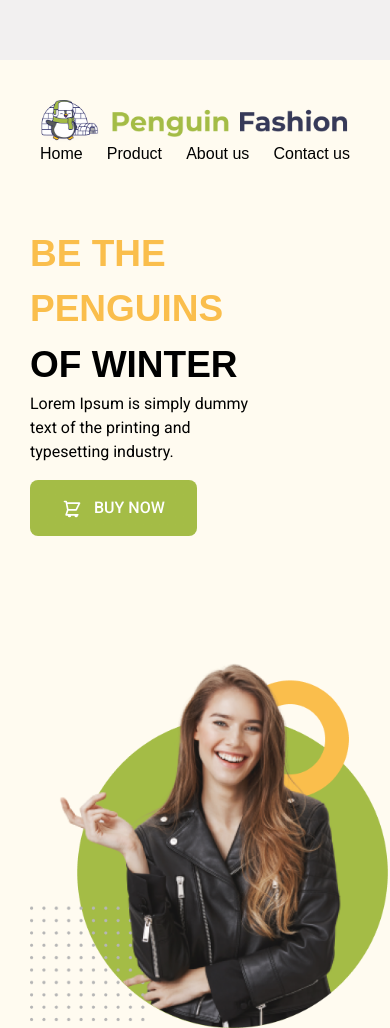
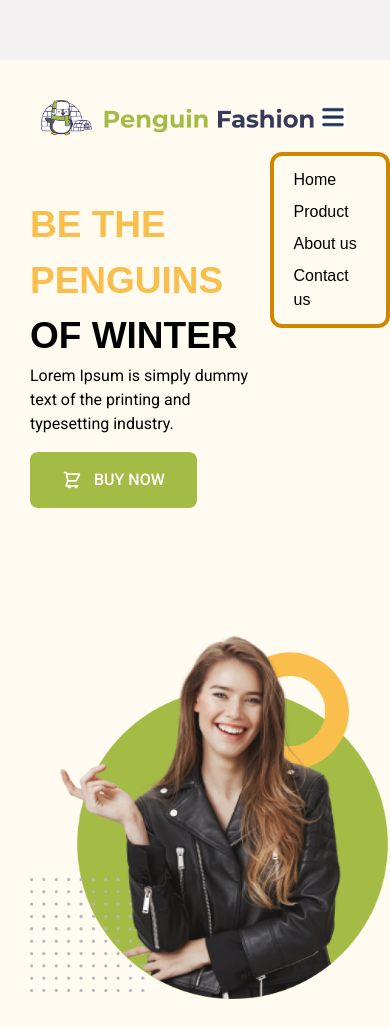
Before and after one commit to RakibCSE30/penguin-fashion, a plain HTML site: page penguin-fashion/index.html in a window 390 px wide. Shown: the top 1028 px of the page. Drawn offline with nearby package versions, Linux system fonts and the light colour scheme.

Commit message:
Nav bar complete

```diff
--- a/penguin-fashion/index.html
+++ b/penguin-fashion/index.html
@@ -10,6 +10,7 @@
     <link rel="preconnect" href="https://fonts.gstatic.com" crossorigin>
     <link href="https://fonts.googleapis.com/css2?family=Roboto:ital,wght@0,100..900;1,100..900&display=swap"
         rel="stylesheet">
+    <script src="https://kit.fontawesome.com/YOUR_KIT_CODE.js" crossorigin="anonymous"></script>
     <style>
         .roboto {
             font-family: "Roboto", sans-serif;
@@ -23,22 +24,37 @@
 
 <body class="bg-[#f2f0f0]">
     <header class=" bg-[#FFFBF0] ">
-    <nav class="bebas-neue lg:mx-20 mx-10 lg:flex lg:justify-between text-center lg:items-center my-15 pt-10 ">
-        <div>
-            <img class="w-80" src="../penguin-fashion/icons/logo.png" alt="">
-        </div>
-        <div class="font-medium flex justify-between gap-6">
-            <p>Home</p>
-            <p>Product</p>
-            <p>About us</p>
-            <p>Contact us</p>
-        </div>
+        <nav
+            class="bebas-neue  flex justify-between  lg:mx-20 mx-10 lg:flex lg:justify-between text-center items-center my-15 pt-10 ">
+            <div>
+                <img class="w-80" src="../penguin-fashion/icons/logo.png" alt="">
+            </div>
+            <div class="lg:font-medium lg:flex lg:justify-between lg:gap-6">
+                <button class="lg:hidden focus:bg-red-500 p-1 rounded">
+                    <img class="w-8" src="../penguin-fashion/images/nav-bar.png" alt="Menu" />
+                    <div class=" absolute  mt-6 ml-[-50px] text-left border-4 rounded-xl border-yellow-600 px-3 py-2">
+                        <p class="hover:bg-blue-200 rounded-lg px-2 py-1">Home</p>
+                        <p class="hover:bg-blue-200 rounded-lg px-2 py-1">Product</p>
+                        <p class="hover:bg-blue-200 rounded-lg px-2 py-1">About us</p>
+                        <p class="hover:bg-blue-200 rounded-lg px-2 py-1">Contact us</p>
 
-    </nav>
+                    </div>
+                </button>
+
+
+                <p class="hidden lg:flex">Home</p>
+                <p class="hidden lg:flex">Product</p>
+                <p class="hidden lg:flex">About us</p>
+                <p class="hidden lg:flex">Contact us</p>
+
+            </div>
+
+        </nav>
 
         <div class="md:ml-20 lg:ml-20 ml-[30px] lg:flex md:flex pb-20">
             <div class="header-contant mr-30 mb-10px">
-                <h1 class=" uppercase bebas-neue lg:text-[80px]  lg:font-[600] text-[37px] font-bold "><span class="text-[#FABE4C] ">Be the Penguins</span><br>of Winter</h1>
+                <h1 class=" uppercase bebas-neue lg:text-[80px]  lg:font-[600] text-[37px] font-bold "><span
+                        class="text-[#FABE4C] ">Be the Penguins</span><br>of Winter</h1>
                 <p class="roboto text-base ">Lorem Ipsum is simply dummy text of the printing and typesetting industry.
                 </p>
 
@@ -193,7 +209,8 @@
     </main>
 
     <footer class="bebas-neue">
-        <div class="lg:flex lg:flex-row-reverse lg:mx-20 mx-10     justify-between gap-x-40 justify-center content-center">
+        <div
+            class="lg:flex lg:flex-row-reverse lg:mx-20 mx-10     justify-between gap-x-40 justify-center content-center">
             <div>
                 <img class="w-120 h-auto bg-cover mt-30 mr-100" src="../penguin-fashion/images/shopping.png" alt="">
             </div>
@@ -206,18 +223,20 @@
                     </div>
                     <div class=" lg:ml-7 lg:p-5 lg:text-left text-center px-6 pb-5 ">
                         <p class="font-bold text-[30px] ">Find the Perfect Fit</p>
-                        <p class="mb-10 text-2xl lg:text-xl">Everybody is different, which is why we offer styles for every body.
+                        <p class="mb-10 text-2xl lg:text-xl">Everybody is different, which is why we offer styles for
+                            every body.
                         </p>
                     </div>
                 </div>
                 <div class="bg-[#FFFFFF] rounded-2xl lg:flex  lg:mt-6 mt-23">
                     <div class=" ml-3 mb-3">
-                        <img class=" lg:w-54 lg:ml-6 lg:mt-3 lg:py-4 lg:pl-2 mx-auto w-3/7 pt-10" src="../penguin-fashion/icons/box.png"
-                            alt="">
+                        <img class=" lg:w-54 lg:ml-6 lg:mt-3 lg:py-4 lg:pl-2 mx-auto w-3/7 pt-10"
+                            src="../penguin-fashion/icons/box.png" alt="">
                     </div>
                     <div class="lg:text-left lg:ml-7 lg:p-5 text-center pb-5 px-6 ">
                         <p class="font-bold text-[30px]">Find the Perfect Fit</p>
-                        <p class="mb-10 text-2xl lg:text-xl">Everybody is different, which is why we offer styles for every body.
+                        <p class="mb-10 text-2xl lg:text-xl">Everybody is different, which is why we offer styles for
+                            every body.
                         </p>
                     </div>
                 </div>
@@ -228,7 +247,8 @@
                     </div>
                     <div class="lg:text-left lg:ml-7 lg:p-5 text-center pb-5 px-6 ">
                         <p class="font-bold text-[30px]">Contact Our Seller</p>
-                        <p class="mb-10 text-2xl lg:text-xl">Everybody is different, which is why we offer styles for every body.
+                        <p class="mb-10 text-2xl lg:text-xl">Everybody is different, which is why we offer styles for
+                            every body.
                         </p>
                     </div>
                 </div>
@@ -243,6 +263,7 @@
 
     </footer>
 
+
 </body>
 
 </html>
```
Also changed, not shown: penguin-fashion/images/nav-bar.png (added).
